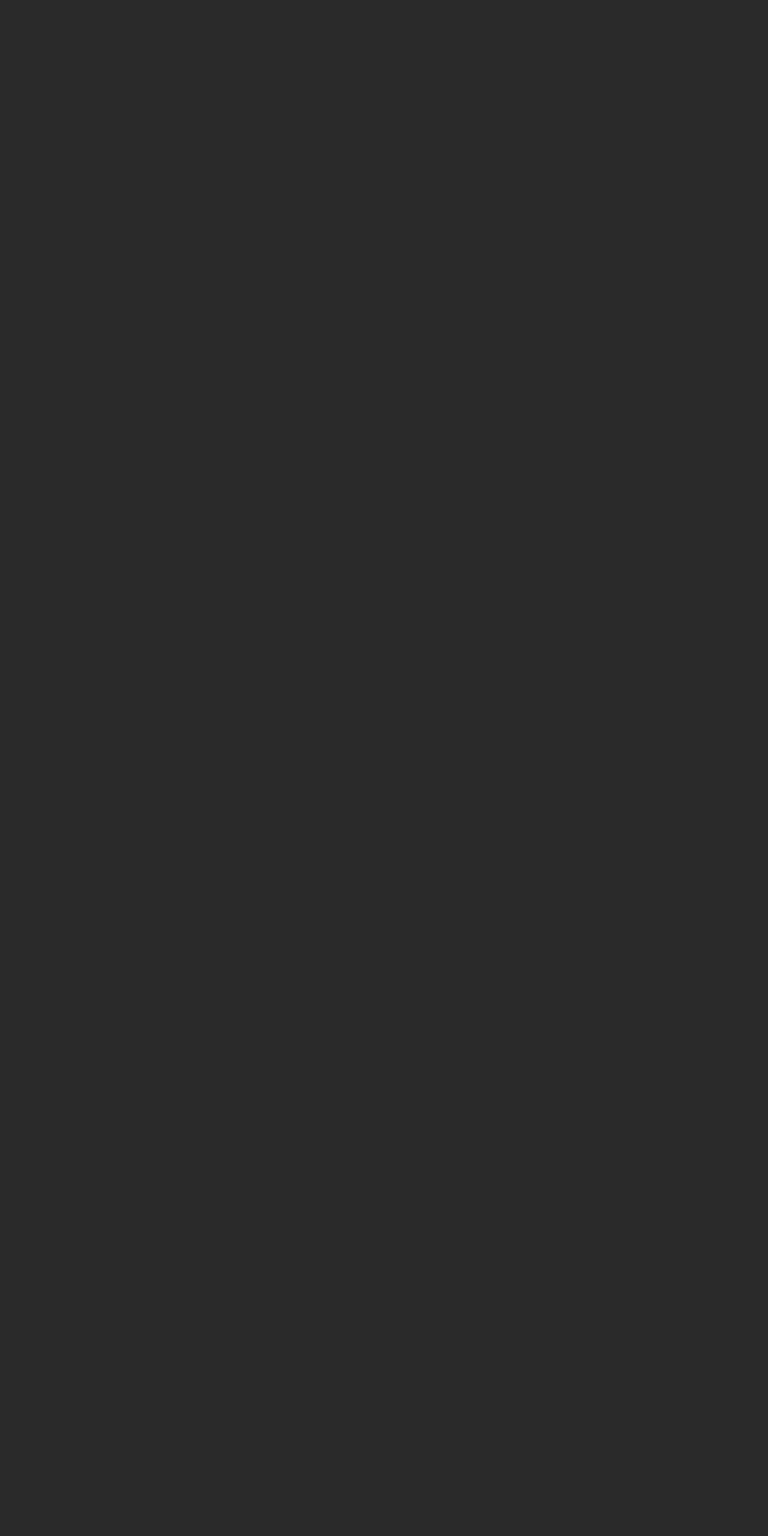
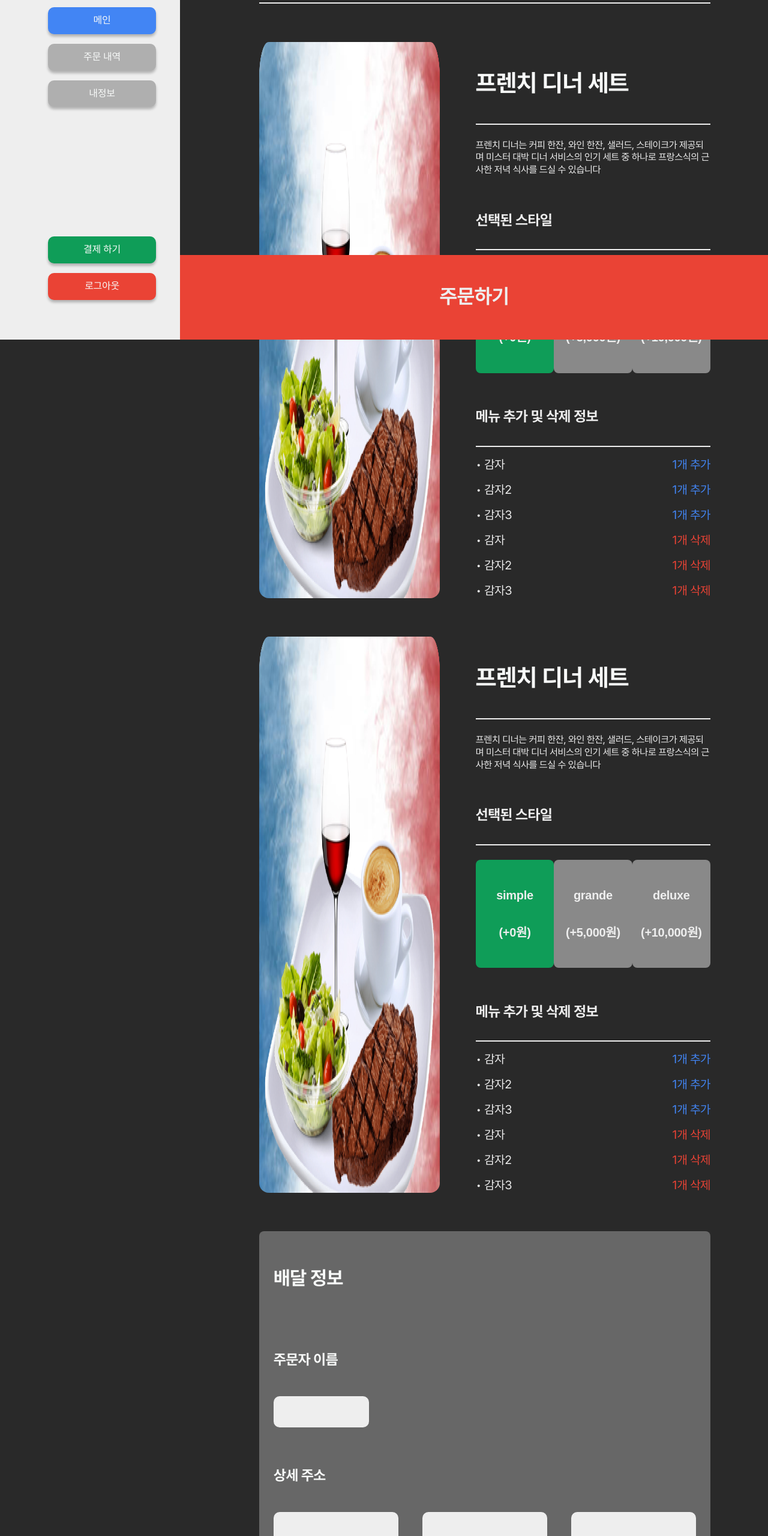
Before and after one commit to Software-Engineering-NanSSoGong/NanSSoGong-frontend, a React (Vite) app: page /order in a window 1280 px wide. Before the commit this address had no page. Shown: the part 234-2794 px from the top of the page at 60% size. Before the commit the page ends 816 px from the top, so only its background shows below. Built offline with nearby package versions, Linux system fonts and the light colour scheme; what emotion-reset would draw is missing.

Commit message:
feat: OrderPage 제작

```diff
--- /dev/null
+++ b/src/pages/OrderPage.tsx
@@ -0,0 +1,173 @@
+import styled from '@emotion/styled';
+import { useState } from 'react';
+import { AddedDinner } from '../@types';
+import { ButtonHierarchy } from '../components/common/Button';
+import { BottomButton, FoodBox, SideMenuList, TitleWithLine, Typography } from '../components';
+import { FrenchDinner } from '../dummy/dinner';
+import { theme } from '../styles';
+
+function OrderPage() {
+  const [addedDinner] = useState<AddedDinner>({
+    ...FrenchDinner,
+    selectedStyle: { name: 'simple', price: 0 },
+  } as AddedDinner);
+
+  return (
+    <Wrapper>
+      <SideMenuList />
+      <Spacer>
+        <TitleWithLine title='주문하기' titleFontType='h1' />
+        <FoodBox type='order' dinner={addedDinner} selectedStyle={addedDinner.selectedStyle} />
+        <FoodBox type='order' dinner={addedDinner} selectedStyle={addedDinner.selectedStyle} />
+        <OrderInfomationBox>
+          <Typography type='h3' color={theme.colors.text.bold}>
+            배달 정보
+          </Typography>
+          <LabelWithInput>
+            <Typography type='h4' color={theme.colors.text.bold}>
+              주문자 이름
+            </Typography>
+            <Inputs>
+              <Input style={{ width: '20%' }} />
+            </Inputs>
+          </LabelWithInput>
+          <LabelWithInput>
+            <Typography type='h4' color={theme.colors.text.bold}>
+              상세 주소
+            </Typography>
+            <Inputs>
+              <Input />
+              <Input />
+              <Input />
+            </Inputs>
+          </LabelWithInput>
+        </OrderInfomationBox>
+        <OrderInfomationBox>
+          <Typography type='h3' color={theme.colors.text.bold}>
+            결제 수단
+          </Typography>
+          <LabelWithInput>
+            <Typography type='h4' color={theme.colors.text.bold}>
+              카드 회사
+            </Typography>
+            <Inputs>
+              <Input style={{ width: '20%' }} />
+            </Inputs>
+          </LabelWithInput>
+          <LabelWithInput>
+            <Typography type='h4' color={theme.colors.text.bold}>
+              카드 번호
+            </Typography>
+            <Inputs>
+              <Input />
+              <Input />
+              <Input />
+              <Input />
+            </Inputs>
+          </LabelWithInput>
+        </OrderInfomationBox>
+        <OrderInfomationBox>
+          <Typography type='h3' color={theme.colors.text.bold}>
+            결제 금액
+          </Typography>
+          {[
+            { name: '프렌치 디너 세트', price: 50000 },
+            { name: '잉글리시 디너 세트', price: 50000 },
+            { name: '감자 제외', price: -500 },
+            { name: '감자 제외2', price: -500 },
+          ].map((item) => (
+            <BetweenLine key={item.name}>
+              <Typography type='h4' color={theme.colors.text.bold}>
+                {item.name}
+              </Typography>
+              <Typography
+                type='body4'
+                color={item.price > 0 ? theme.colors.primary.yellow : theme.colors.primary.red}
+              >
+                {item.price > 0 ? '+' : ''}
+                {item.price.toLocaleString()} 원
+              </Typography>
+            </BetweenLine>
+          ))}
+          <Divider />
+          <BetweenLine>
+            <Typography type='h4' color={theme.colors.text.bold}>
+              총 금액
+            </Typography>
+            <Typography type='h4'>{Number(150000).toLocaleString()} 원</Typography>
+          </BetweenLine>
+        </OrderInfomationBox>
+      </Spacer>
+      <BottomButton
+        buttonProps={{ hierarchy: ButtonHierarchy.Danger }}
+        style={{
+          marginLeft: '300px',
+          width: 'calc(100% - 300px)',
+        }}
+      >
+        <Typography type='h3' textAlign='center'>
+          주문하기
+        </Typography>
+      </BottomButton>
+    </Wrapper>
+  );
+}
+
+const Wrapper = styled.main``;
+
+const Spacer = styled.div`
+  display: flex;
+  flex-direction: column;
+  gap: 64px;
+  padding: 120px 104px 120px 424px;
+`;
+
+const OrderInfomationBox = styled.section`
+  display: flex;
+  flex-direction: column;
+  gap: 32px;
+  padding: 24px;
+  border-radius: 8px;
+  background-color: ${theme.palette.gray300};
+`;
+
+const Input = styled.input`
+  width: 100%;
+  border: none;
+  border-radius: 10px;
+  height: 50px;
+  background-color: ${theme.palette.gray50};
+  padding-left: 16px;
+  color: ${theme.colors.text.dark};
+  font-size: 16px;
+
+  &:focus {
+    outline: none;
+  }
+`;
+
+const LabelWithInput = styled.section`
+  display: flex;
+  flex-direction: column;
+  gap: 12px;
+`;
+
+const Inputs = styled.section`
+  display: flex;
+  gap: 40px;
+`;
+
+const BetweenLine = styled.span`
+  width: 100%;
+  display: flex;
+  justify-content: space-between;
+`;
+
+const Divider = styled.div`
+  width: calc(100% + 46px);
+  margin-left: -24px;
+  content: '';
+  border: 1px solid ${theme.palette.gray50};
+`;
+
+export default OrderPage;
--- a/src/pages/index.ts
+++ b/src/pages/index.ts
@@ -4,3 +4,4 @@ export { default as MainPage } from './MainPage';
 export { default as ModalTestPage } from './ModalTestPage';
 export { default as ClientHistoryOrderPage } from './ClientHistoryOrderPage';
 export { default as ItemDetailPage } from './ItemDetailPage';
+export { default as OrderPage } from './OrderPage';
--- a/src/routes/index.tsx
+++ b/src/routes/index.tsx
@@ -7,6 +7,7 @@ import {
   ItemDetailPage,
   SignUpSelectUserTypePage,
   SignUpEmailPage,
+  OrderPage,
 } from '../pages';
 import RequiredAuthGuard from './RequiredAuthGuard';
 
@@ -20,6 +21,7 @@ function Router() {
       <Route path='/signup-email' element={<SignUpEmailPage />} />
       <Route path='/item/:id' element={<ItemDetailPage />} />
       <Route path='/history' element={<ClientHistoryOrderPage />} />
+      <Route path='/order' element={<OrderPage />} />
       {/* 유저만 갈 수 있는 페이지 example: 내정보페이지 */}
       <Route element={<RequiredAuthGuard />}>
         <Route path='/user' element={<MainPage />} />
```
